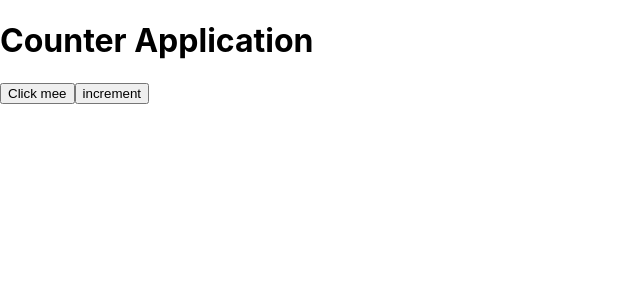
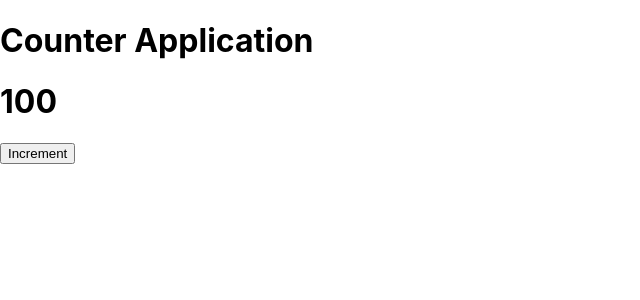
Before and after one commit to Surajpawar83/my-app, a React (Create React App) app: page / in a window 1280 px wide. Shown: the top 300 px of the page, without its empty margins (0-640 px from the left). Built offline with nearby package versions, Linux system fonts and the light colour scheme.

Commit message:
stateless counter

```diff
--- a/src/App.js
+++ b/src/App.js
@@ -1,19 +1,17 @@
 function App() {
-  // Data Members
-  let project = "Counter Application";
-  let btnValue = "Click mee";
+  //stateless variable
+  let counter = 100;
 
-  // Member :: Type is Functions
-  let clickme = () => alert();
-  let increment = () => {};
-  let decrement = () => {};
+  let increment = () => {
+    counter = counter + 1;
+    console.log(counter);
+  };
 
   return (
     <div>
-      <h1> {project} </h1>
-      <input type="button" value={btnValue} onClick={clickme} />
-
-      <input type="button" value="increment" onClick={increment} />
+      <h1>Counter Application</h1>
+      <h1> {counter} </h1>
+      <input type="button" value="Increment" onClick={increment} />
     </div>
   );
 }
```
